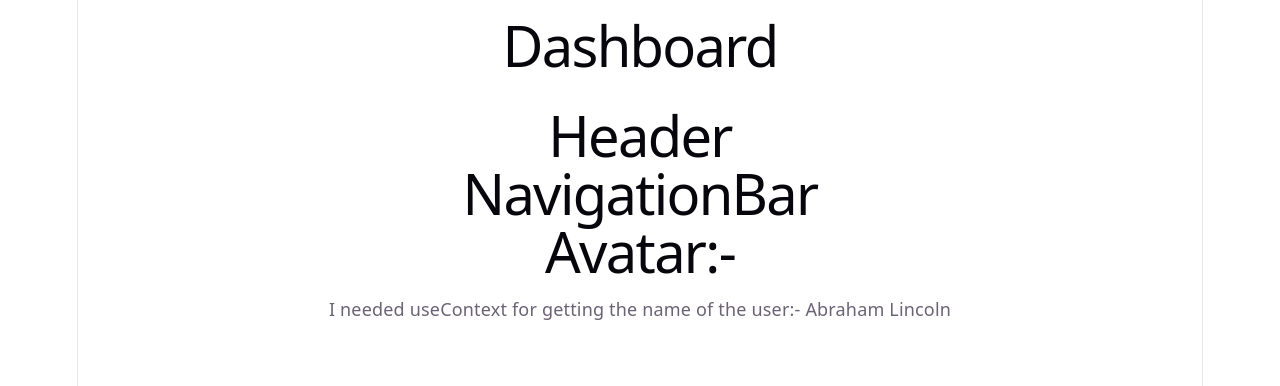
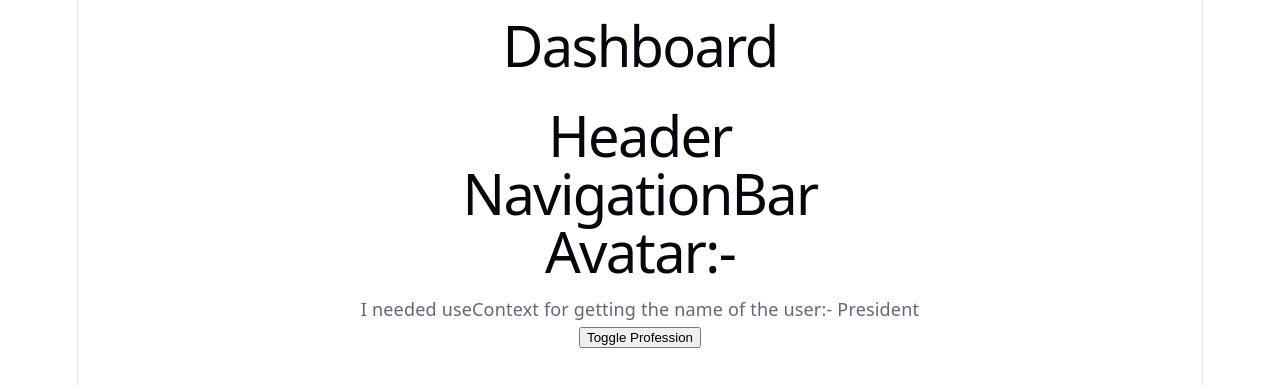
Before and after one commit to Shatakshi-Shukla-Github/React-Hooks-Practice, a React (Vite) app: page / in a window 1280 px wide. Shown: the top 386 px of the page. Built offline with nearby package versions, Linux system fonts and the light colour scheme.

Commit message:
Added useContext and state to let the user update the state as well

```diff
--- a/src/App.jsx
+++ b/src/App.jsx
@@ -1,16 +1,11 @@
-import { UserContext } from "./UserContext";
 import { Header } from "./Header";
+import { UserContextProvider } from "./UserContextProvider";
 function App() {
-  const user = {
-    name: "Abraham Lincoln",
-    age: 22,
-    role: "President",
-  };
   return (
-    <UserContext value={user}>
+    <UserContextProvider>
       <h1>Dashboard</h1>
       <Header />
-    </UserContext>
+    </UserContextProvider>
   );
 }
 
--- a/src/Avatar.jsx
+++ b/src/Avatar.jsx
@@ -1,11 +1,20 @@
 import { useContext } from "react";
 import { UserContext } from "./UserContext";
 export const Avatar = () => {
-  const user = useContext(UserContext);
+  const { user, setUser } = useContext(UserContext);
+  const toggleProfession = () => {
+    setUser({
+      ...user,
+      profession: user.profession === "President" ? "Role Model" : "President",
+    });
+  };
   return (
     <div>
       <h1>Avatar:-</h1>
-      <p>I needed useContext for getting the name of the user:- {user.name}</p>
+      <p>
+        I needed useContext for getting the name of the user:- {user.profession}
+      </p>
+      <button onClick={toggleProfession}>Toggle Profession</button>
     </div>
   );
 };
--- /dev/null
+++ b/src/UserContextProvider.jsx
@@ -0,0 +1,10 @@
+import { useState } from "react";
+import { UserContext } from "./UserContext";
+export const UserContextProvider = ({ children }) => {
+  const [user, setUser] = useState({
+    name: "Abraham Lincoln",
+    age: 22,
+    profession: "President",
+  });
+  return <UserContext value={{ user, setUser }}>{children}</UserContext>;
+};
```
